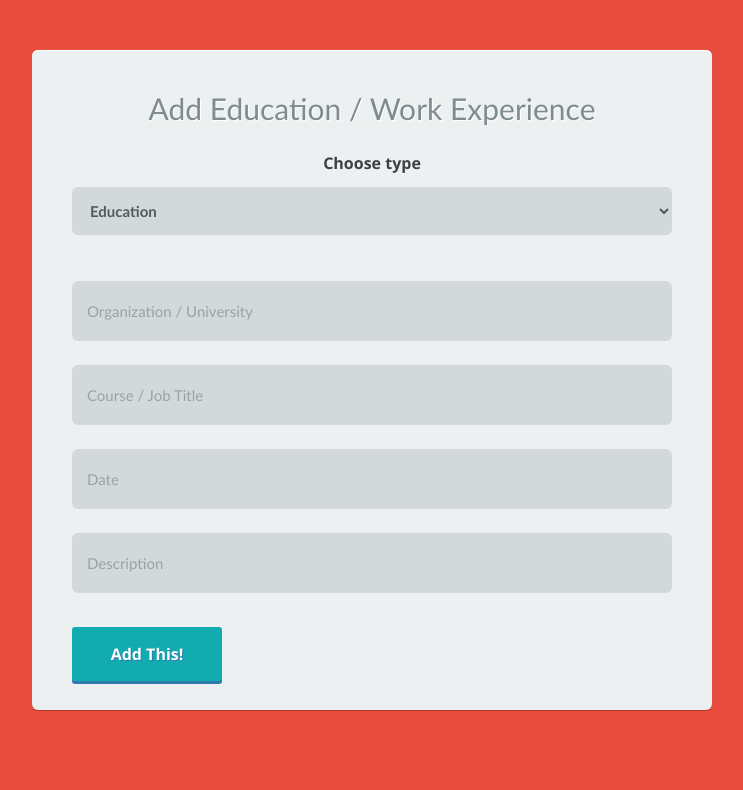
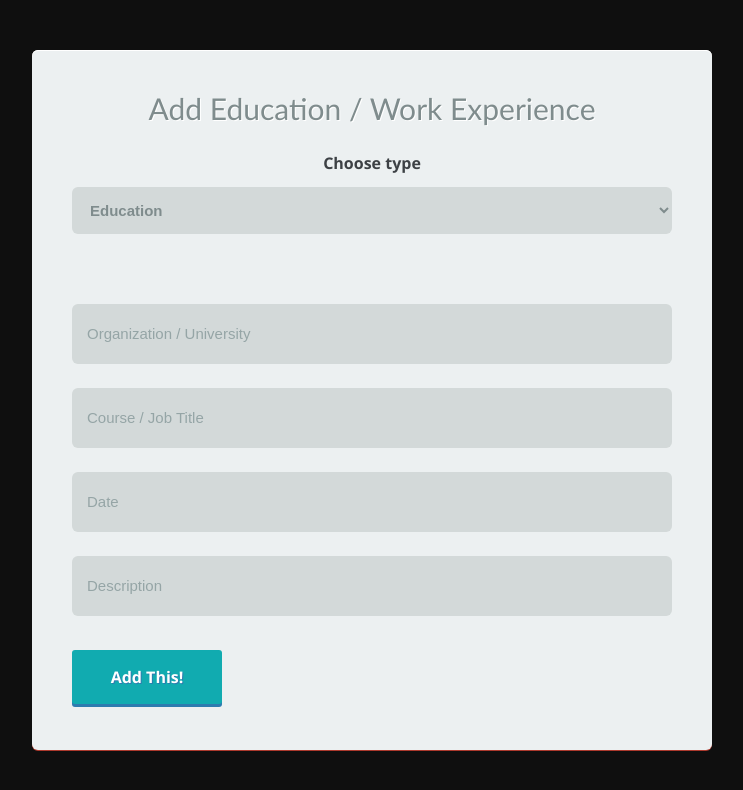
Before and after one commit to mohilkhare1708/themohilkhare, a React (Create React App) app: page /admin in a window 1280 px wide. Shown: the top 790 px of the page, without its empty margins (268-1011 px from the left). Built offline with nearby package versions, Linux system fonts and the light colour scheme.

Commit message:
fixed css clash

```diff
--- a/src/App.js
+++ b/src/App.js
@@ -1,9 +1,5 @@
 import { BrowserRouter as Router, Route, Switch } from "react-router-dom";
 import "./assets/css/App.css";
-import "./assets/css/default.css";
-import "./assets/css/layout.css";
-import "./assets/css/magnific-popup.css";
-import "./assets/css/media-queries.css";
 import Home from "./components/Home";
 import Admin from "./components/Admin";
 
--- a/src/assets/css/admin.css
+++ b/src/assets/css/admin.css
@@ -1,147 +1,127 @@
-* {
-    margin:0;
-    padding:0;
-    font:15px 'Calibri';
-     -webkit-font-smoothing: antialiased;
-             font-smoothing: antialiased;
-  }
+/* body {
+  background: #e74c3c;
+} */
 
-  body {
-    background:#e74c3c;
-  }
-
-  form {
-    position:relative;
-    width:680px;
-    height:660px;
-    margin:50px auto;
-    text-align:center;
-    background:#ecf0f1;
-    padding:40px;
-    -webkit-border-radius:6px;
-       -moz-border-radius:6px;
-            border-radius:6px;
+.adminForm {
+  position: relative;
+  width: 680px;
+  height: 700px;
+  margin: 50px auto;
+  text-align: center;
+  background: #ecf0f1;
+  padding: 40px;
+  -webkit-border-radius: 6px;
+  -moz-border-radius: 6px;
+  border-radius: 6px;
   -webkit-box-shadow: 0px 1px 0px #ad392d, inset 0px 1px 0px white;
   -moz-box-shadow: 0px 1px 0px #ad392d, inset 0px 1px 0px white;
   box-shadow: 0px 1px 0px #ad392d, inset 0px 1px 0px white;
 }
 
 h4 {
-    font:2em 'Calibri';
-    font-weight:300;
-    margin-bottom:25px;
-    color:#7f8c8d;
-    text-shadow:1px 1px 0px white;
+  font: 2em "Calibri";
+  font-weight: 300;
+  margin-bottom: 25px;
+  color: #7f8c8d;
+  text-shadow: 1px 1px 0px white;
 }
 
-  input {
-    display:block;
-    width:630px;
-    padding:14px;
-    -webkit-border-radius:6px;
-       -moz-border-radius:6px;
-            border-radius:6px;
-    border:0;
-    margin-bottom:10px;
-    color:#7f8c8d;
-    outline:none;
-    font-weight:600;
-  }
-
+input,
 select {
-    display:block;
-    width:630px;
-    padding:14px;
-    -webkit-border-radius:6px;
-       -moz-border-radius:6px;
-            border-radius:6px;
-    border:0;
-    margin-bottom:10px;
-    color:#545b5c;
-    outline:none;
-    font-weight:600;
+  display: block;
+  width: 630px;
+  padding: 14px;
+  -webkit-border-radius: 6px;
+  -moz-border-radius: 6px;
+  border-radius: 6px;
+  border: 0;
+  margin-bottom: 10px;
+  color: #7f8c8d;
+  outline: none;
+  font-weight: 600;
 }
 
 label {
-      font: 'Calibri';
-      text-align: 'left';
+  font: "Calibri";
+  text-align: "left";
 }
 
 input:focus {
-    background:#fafafa;
+  background: #fafafa;
 }
 
 ::-webkit-input-placeholder {
   color: #95a5a6;
-    font-weight:300;
+  font-weight: 300;
 }
 
 :-moz-placeholder {
   color: #95a5a6;
-    font-weight:300;
+  font-weight: 300;
 }
 
 ::-moz-placeholder {
   color: #95a5a6;
-    font-weight:300;
+  font-weight: 300;
 }
 
 :-ms-input-placeholder {
   color: #95a5a6;
-    font-weight:300;
+  font-weight: 300;
 }
 
-  li {
-    position:absolute;
-    right:40px;
-    bottom:62px;
-    list-style:none;
-  }
+/* li {
+  position: absolute;
+  right: 40px;
+  bottom: 62px;
+  list-style: none;
+} */
 
-  a, a:visited {
-    text-decoration:none;
-    color:#7f8c8d;
-    font-weight:400;
-    text-shadow:1px 1px 0px white;
-    -webkit-transition: all .3s ease-in-out;
-       -moz-transition: all .3s ease-in-out;
-            transition: all .3s ease-in-out;
+/* a,
+a:visited {
+  text-decoration: none;
+  color: #7f8c8d;
+  font-weight: 400;
+  text-shadow: 1px 1px 0px white;
+  -webkit-transition: all 0.3s ease-in-out;
+  -moz-transition: all 0.3s ease-in-out;
+  transition: all 0.3s ease-in-out;
 }
 
 a:hover {
-    color:#acacac;
-    -webkit-transition: all .3s ease-in-out;
-       -moz-transition: all .3s ease-in-out;
-            transition: all .3s ease-in-out;
-  }
+  color: #acacac;
+  -webkit-transition: all 0.3s ease-in-out;
+  -moz-transition: all 0.3s ease-in-out;
+  transition: all 0.3s ease-in-out;
+} */
 
 .sub {
-    position:relative;
-    float:left;
-    width:150px;
-    margin-top:10px;
-    background:#3498db;
-    color:#fff;
-    font-weight:400;
-    text-shadow:1px 1px 0px #2d7baf;
-    box-shadow:0px 3px 0px #2d7baf;
-    -webkit-transition: all .3s ease-in-out;
-       -moz-transition: all .3s ease-in-out;
-            transition: all .3s ease-in-out;
+  position: relative;
+  float: left;
+  width: 150px;
+  margin-top: 10px;
+  background: #3498db;
+  color: #fff;
+  font-weight: 400;
+  text-shadow: 1px 1px 0px #2d7baf;
+  box-shadow: 0px 3px 0px #2d7baf;
+  -webkit-transition: all 0.3s ease-in-out;
+  -moz-transition: all 0.3s ease-in-out;
+  transition: all 0.3s ease-in-out;
 }
 
 .sub:hover {
-    background:#38a4ec;
-    cursor:pointer;
-    -webkit-transition: all .3s ease-in-out;
-       -moz-transition: all .3s ease-in-out;
-            transition: all .3s ease-in-out;
+  background: #38a4ec;
+  cursor: pointer;
+  -webkit-transition: all 0.3s ease-in-out;
+  -moz-transition: all 0.3s ease-in-out;
+  transition: all 0.3s ease-in-out;
 }
 
 .sub:active {
-    box-shadow:none;
-    top:4px;
-    -webkit-transition: all .3s ease-in-out;
-       -moz-transition: all .3s ease-in-out;
-            transition: all .3s ease-in-out;
+  box-shadow: none;
+  top: 4px;
+  -webkit-transition: all 0.3s ease-in-out;
+  -moz-transition: all 0.3s ease-in-out;
+  transition: all 0.3s ease-in-out;
 }
--- a/src/components/Admin.js
+++ b/src/components/Admin.js
@@ -4,7 +4,7 @@ import "../assets/css/admin.css";
 function Admin() {
   return (
     <div class="row banner">
-      <form>
+      <form class="adminForm">
         <h4>Add Education / Work Experience</h4>
         <label for="type">Choose type</label>
         <select name="type" id="type">
--- a/src/components/Home.js
+++ b/src/components/Home.js
@@ -1,4 +1,8 @@
 import React from "react";
+import "../assets/css/default.css";
+import "../assets/css/layout.css";
+import "../assets/css/magnific-popup.css";
+import "../assets/css/media-queries.css";
 import ExperienceItem from "./ExperienceItem";
 import Header from "./Header";
 import Footer from "./Footer";
```
Lines whose indentation alone changed are shown as unchanged.
